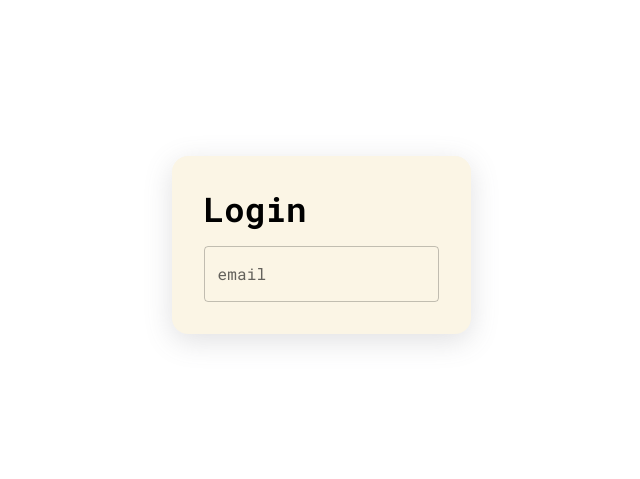
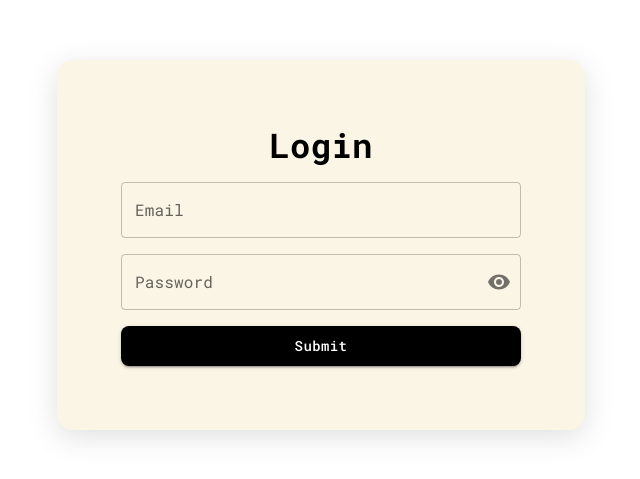
Before and after one commit to PrashannaLohani/Cloco-Interview, a React (Vite) app in the folder Frontend/: page /login in a window 1280 px wide. Shown: the part 155-634 px from the top of the page, without its empty margins (319-959 px from the left). Built offline with nearby package versions, Linux system fonts and the light colour scheme.

Commit message:
Login page completed

```diff
--- a/Frontend/package.json
+++ b/Frontend/package.json
@@ -13,6 +13,7 @@
     "@emotion/react": "^11.14.0",
     "@emotion/styled": "^11.14.0",
     "@fontsource/roboto-mono": "^5.1.1",
+    "@mui/icons-material": "^6.4.1",
     "@mui/material": "^6.4.0",
     "@mui/styled-engine-sc": "^6.4.0",
     "axios": "^1.7.9",
--- a/Frontend/src/Components/Field/input.jsx
+++ b/Frontend/src/Components/Field/input.jsx
@@ -1,5 +1,7 @@
-import { TextField } from "@mui/material";
+import { TextField, InputAdornment, IconButton } from "@mui/material";
 import PropTypes from "prop-types";
+import { useState } from "react";
+import { Visibility, VisibilityOff } from "@mui/icons-material";
 
 export default function Input({
   name,
@@ -12,8 +14,13 @@ export default function Input({
   value,
   helperText,
   error,
+  width,
   ...rest
 }) {
+  const [showPassword, setShowPassword] = useState(false);
+
+  const handleClickShowPassword = () => setShowPassword(!showPassword);
+
   return (
     <TextField
       variant={variant}
@@ -21,15 +28,26 @@ export default function Input({
       label={label}
       placeholder={placeholder}
       required={required}
-      type={type}
-      value={value}
-      onChange={onChange}
+      type={type === "password" && showPassword ? "text" : type}
+      value={value} // This ensures the component is controlled
+      onChange={onChange} // Pass onChange to handle updates
       helperText={helperText}
       error={error}
+      sx={{ width }}
+      InputProps={{
+        endAdornment: type === "password" && (
+          <InputAdornment position="end">
+            <IconButton onClick={handleClickShowPassword} edge="end">
+              {showPassword ? <VisibilityOff /> : <Visibility />}
+            </IconButton>
+          </InputAdornment>
+        ),
+      }}
       {...rest}
     />
   );
 }
+
 Input.propTypes = {
   name: PropTypes.string.isRequired,
   label: PropTypes.string.isRequired,
@@ -41,4 +59,5 @@ Input.propTypes = {
   value: PropTypes.oneOfType([PropTypes.string, PropTypes.number]),
   helperText: PropTypes.string,
   error: PropTypes.bool,
+  width: PropTypes.oneOfType([PropTypes.string, PropTypes.number]),
 };
--- /dev/null
+++ b/Frontend/src/Components/ui/Button/button.jsx
@@ -0,0 +1,52 @@
+import { Button } from "@mui/material";
+import PropTypes from "prop-types";
+
+export default function CustomButton({
+  children,
+  onClick,
+  variant = "contained",
+  color = "primary",
+  size = "medium",
+  disabled = false,
+  fullWidth = false,
+  sx = {},
+  ...rest
+}) {
+  return (
+    <Button
+      variant={variant}
+      color={color}
+      size={size}
+      onClick={onClick}
+      disabled={disabled}
+      fullWidth={fullWidth}
+      sx={{
+        textTransform: "none",
+        borderRadius: "8px",
+        padding: "0.5rem 1.5rem",
+        ...sx,
+      }}
+      {...rest}
+    >
+      {children}
+    </Button>
+  );
+}
+
+CustomButton.propTypes = {
+  children: PropTypes.node.isRequired,
+  onClick: PropTypes.func,
+  variant: PropTypes.oneOf(["text", "outlined", "contained"]),
+  color: PropTypes.oneOf([
+    "primary",
+    "secondary",
+    "error",
+    "info",
+    "success",
+    "warning",
+  ]),
+  size: PropTypes.oneOf(["small", "medium", "large"]),
+  disabled: PropTypes.bool,
+  fullWidth: PropTypes.bool,
+  sx: PropTypes.object,
+};
--- a/Frontend/src/Pages/Login.jsx
+++ b/Frontend/src/Pages/Login.jsx
@@ -1,7 +1,28 @@
 import { Box, Typography } from "@mui/material";
 import Input from "../Components/Field/input";
+import CustomButton from "../Components/ui/Button/button";
+import { useState } from "react";
 
 export default function Login() {
+  const [payload, setPayload] = useState({
+    email: "",
+    password: "",
+  });
+
+  const handleChange = (e) => {
+    const { name, value } = e.target;
+    setPayload((prev) => ({
+      ...prev,
+      [name]: value,
+    }));
+  };
+
+  const handleSubmit = (e) => {
+    e.preventDefault();
+    setPayload({ email: "", password: "" });
+    console.log("Form Submitted", payload);
+  };
+
   return (
     <>
       <Box
@@ -11,20 +32,41 @@ export default function Login() {
         justifyContent="center"
       >
         <Box
-          bgcolor="primary.main"
-          p="2rem"
+          bgcolor="primary.background"
+          p="4rem"
           borderRadius="1rem"
           boxShadow="rgba(100, 100, 111, 0.2) 0px 7px 29px 0px"
           display="flex"
           flexDirection="column"
+          justifyContent="center"
+          alignItems="center"
           gap="1rem"
         >
           <Typography variant="h4" fontWeight="700">
             Login
           </Typography>
-          <Box>
-            <Input name="email" label="email" />
-          </Box>
+          <form onSubmit={handleSubmit}>
+            <Box display="flex" flexDirection="column" gap="1rem">
+              <Input
+                name="email"
+                label="Email"
+                width="25rem"
+                value={payload.email}
+                onChange={handleChange}
+              />
+              <Input
+                name="password"
+                label="Password"
+                type="password"
+                width="25rem"
+                value={payload.password}
+                onChange={handleChange}
+              />
+              <CustomButton variant="contained" type="submit">
+                Submit
+              </CustomButton>
+            </Box>
+          </form>
         </Box>
       </Box>
     </>
--- a/Frontend/src/Utils/themes.jsx
+++ b/Frontend/src/Utils/themes.jsx
@@ -6,7 +6,8 @@ const theme = createTheme({
       fontFamily: "'Roboto Mono', monospace", // Global typewriter font
     },
     primary: {
-      main: "#FBF5E5",
+      main: "#000000",
+      background: "#FBF5E5",
       text: "#212121",
     },
     status: {
```
Also changed, not shown: 1 other file (tests, documents, lock files or other folders).
